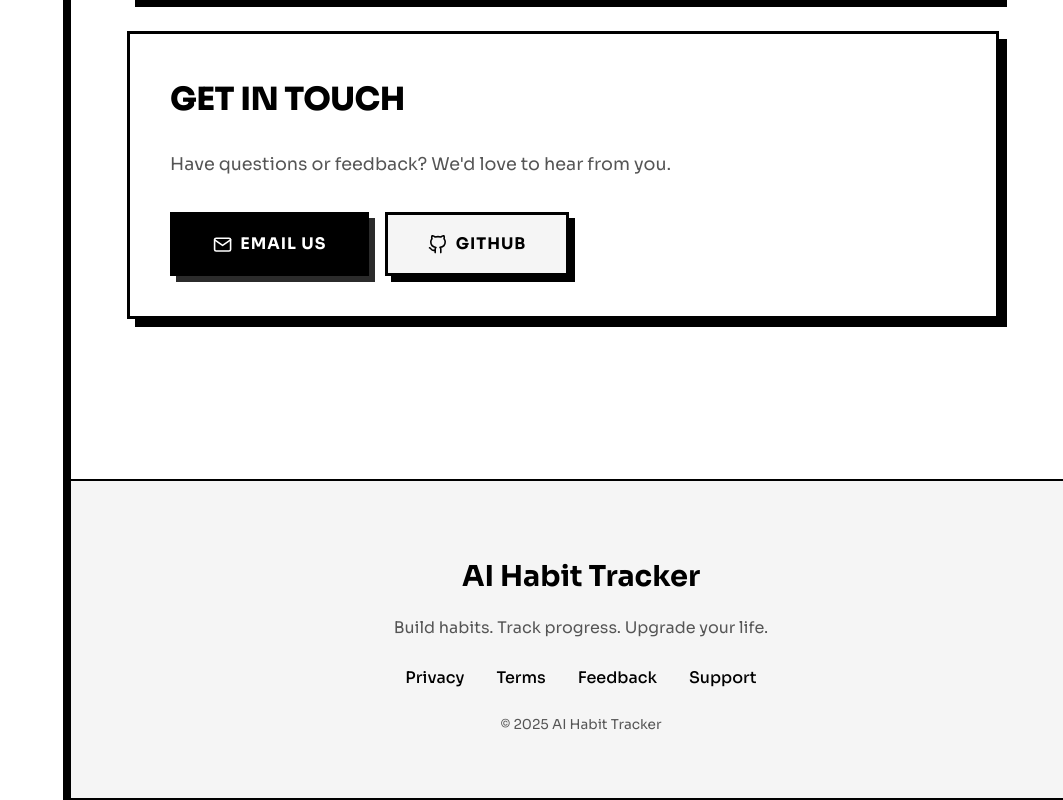
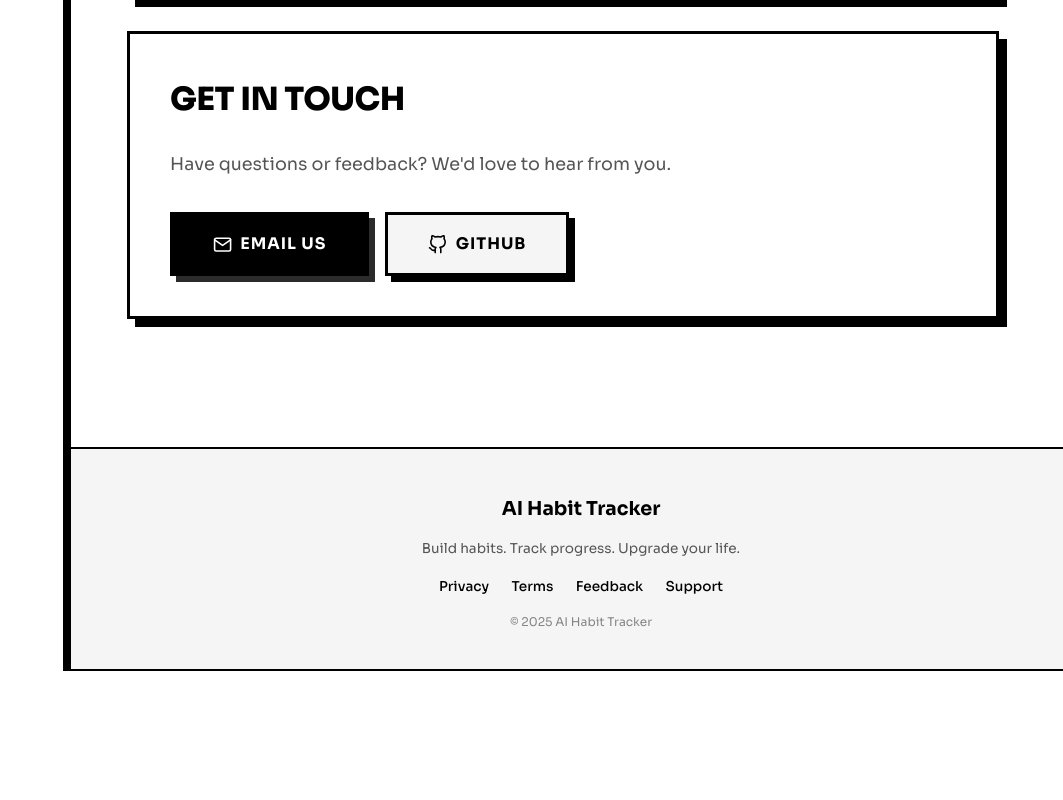
Before and after one commit to aayush45123/Ai-Habit-Tracker, a React (Vite) app in the folder ai-habit-tracker/client/: page /about in a window 1280 px wide. Shown: the part 1895-2695 px from the top of the page, without its empty margins (217-1280 px from the left). After the commit the page ends 2566 px from the top, so only its background shows below. Built offline with nearby package versions, Linux system fonts and the light colour scheme; no server answers; sample sign-in values are in the browser's storage.

Commit message:
updated footer

```diff
--- a/ai-habit-tracker/client/src/components/common/footer/footer.jsx
+++ b/ai-habit-tracker/client/src/components/common/footer/footer.jsx
@@ -5,23 +5,26 @@ export default function Footer() {
   return (
     <footer className={styles.footer}>
       <div className={styles.inner}>
-        <h2 className={styles.logo}>AI Habit Tracker</h2>
-
+        <div className={styles.left}>
+          <h3 className={styles.logo}>AI Habit Tracker</h3>
           <p className={styles.tagline}>
             Build habits. Track progress. Upgrade your life.
           </p>
+        </div>
 
-        <div className={styles.links}>
+        <div className={styles.right}>
+          <nav className={styles.links}>
             <a href="#">Privacy</a>
             <a href="#">Terms</a>
             <a href="#">Feedback</a>
             <a href="#">Support</a>
-        </div>
+          </nav>
 
           <p className={styles.copy}>
             © {new Date().getFullYear()} AI Habit Tracker
           </p>
         </div>
+      </div>
     </footer>
   );
 }
--- a/ai-habit-tracker/client/src/components/common/footer/footer.module.css
+++ b/ai-habit-tracker/client/src/components/common/footer/footer.module.css
@@ -1,12 +1,14 @@
 .footer {
   width: 100%;
   background: var(--color-bg-secondary);
-  padding: 3rem 1rem;
-  margin-top: 4rem;
 
-  /* Nihilism-style 2D Box Shadow */
+  /* ↓ Reduced vertical size */
+  padding: 1.6rem 1rem;
+  margin-top: 2rem;
+
+  /* Nihilism-style 2D Box Shadow (lighter) */
   border: 2px solid var(--color-border);
-  box-shadow: 6px 6px 0px var(--color-border);
+  box-shadow: 4px 4px 0px var(--color-border);
 
   display: flex;
   justify-content: center;
@@ -19,37 +21,48 @@
   text-align: center;
 }
 
+/* LOGO */
 .logo {
   font-family: var(--font-primary);
   color: var(--color-text-primary);
-  font-size: 1.8rem;
-  margin-bottom: 0.3rem;
 
-  /* Subtle pop-in on hover */
+  /* ↓ Smaller but still strong */
+  font-size: 1.2rem;
+  margin-bottom: 0.2rem;
+
   transition: transform var(--transition-speed) var(--transition-easing);
 }
 
 .logo:hover {
-  transform: translateY(-2px);
+  transform: translateY(-1px);
 }
 
+/* TAGLINE */
 .tagline {
   color: var(--color-text-secondary);
-  font-size: 1rem;
-  margin-bottom: 1.5rem;
+  font-size: 0.85rem;
+
+  /* ↓ tighter spacing */
+  margin-bottom: 1rem;
 }
 
+/* LINKS */
 .links {
   display: flex;
   justify-content: center;
-  gap: 2rem;
-  margin-bottom: 1.5rem;
+  gap: 1.4rem;
+
+  margin-bottom: 0.9rem;
 }
 
 .links a {
   text-decoration: none;
   color: var(--color-text-primary);
+
+  /* ↓ lighter visual weight */
+  font-size: 0.85rem;
   font-weight: 500;
+
   position: relative;
   transition: color var(--transition-speed) var(--transition-easing);
 }
@@ -59,10 +72,12 @@
   content: "";
   position: absolute;
   left: 0;
-  bottom: -3px;
+  bottom: -2px;
+
   width: 0%;
-  height: 2px;
+  height: 1.5px;
   background: var(--color-text-primary);
+
   transition: width var(--transition-speed) var(--transition-easing);
 }
 
@@ -74,16 +89,26 @@
   width: 100%;
 }
 
+/* COPYRIGHT */
 .copy {
-  font-size: 0.85rem;
+  font-size: 0.75rem;
   color: var(--color-text-secondary);
-  margin-top: 1rem;
+  margin-top: 0.6rem;
+  opacity: 0.7;
 }
 
-/* Mobile */
+/* MOBILE */
 @media (max-width: 600px) {
+  .footer {
+    padding: 1.4rem 1rem;
+  }
+
   .links {
     flex-direction: column;
-    gap: 0.7rem;
+    gap: 0.6rem;
+  }
+
+  .tagline {
+    font-size: 0.8rem;
   }
 }
```
Lines whose indentation alone changed are shown as unchanged.
